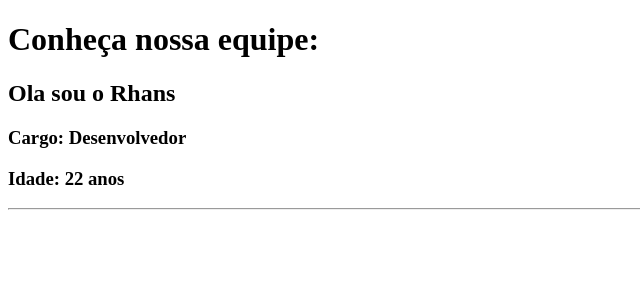
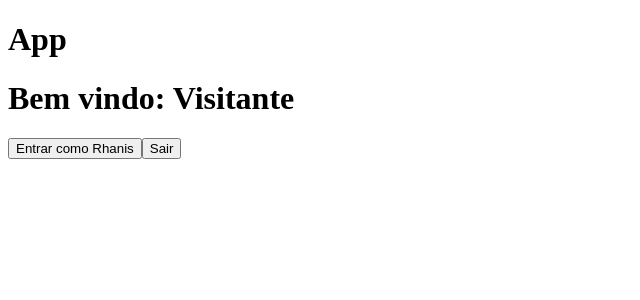
Before and after one commit to Rhaniel99/amsterdam-hub, a React (Create React App) app in the folder frontend/: page / in a window 1280 px wide. Shown: the top 300 px of the page, without its empty margins (0-640 px from the left). Built offline with nearby package versions, Linux system fonts and the light colour scheme.

Commit message:
ajustes das aulas

```diff
--- a/frontend/src/App.js
+++ b/frontend/src/App.js
@@ -1,44 +1,18 @@
 import React, { Component } from 'react';
+import Membro from './components/Membro';
 
-class Equipe extends Component{
-  render(){
-    return(
+
+class App extends Component {
+
+
+  render() {
+    return (
       <div>
-        <Sobre {...this.props}/>
-        <hr/>
+        <h1>App</h1>
+        <Membro nome="Visitante"/>
       </div>
-    )
+    );
   }
 }
 
-class Sobre extends Component {
-  render() {
-    return (
-      <div>
-        <h2> Ola sou o {this.props.nome} </h2>
-        <h3> Cargo:  {this.props.cargo} </h3>
-        <h3> Idade:  {this.props.idade} anos</h3>
-      </div>
-    )
-  }
-}
-
-// const Social = (props) => {
-//   return(
-//     <div>
-//       <a>Facebook</a>
-//       <a>Linkedin</a>
-//     </div>
-//   )
-// }
-
-function App() {
-  return (
-  <div>
-    <h1>Conheça nossa equipe: </h1>
-    <Equipe nome="Rhans" cargo="Desenvolvedor" idade="22"/>
-  </div>
-  )
-}
-
 export default App;
--- /dev/null
+++ b/frontend/src/components/Membro/index.js
@@ -0,0 +1,35 @@
+import React, { Component } from 'react';
+
+class Membros extends Component {
+    constructor(props) {
+        super(props);
+        this.state = {
+            nome: props.nome
+        };
+        this.entrar = this.entrar.bind(this)
+
+    }
+
+    entrar(nome){
+        let state = this.state;
+        state.nome = nome;
+        this.setState(state);
+    }
+
+    render() {
+        return (
+            <div>
+                <h1>Bem vindo: {this.state.nome}</h1>
+                <button onClick={() => this.entrar('Rhanis')}>
+                    Entrar como Rhanis
+                </button>
+                <button onClick={() => this.setState({ nome : ''}) }>
+                    Sair
+                </button>
+            </div>
+        );
+    }
+}
+
+
+export default Membros;
```
